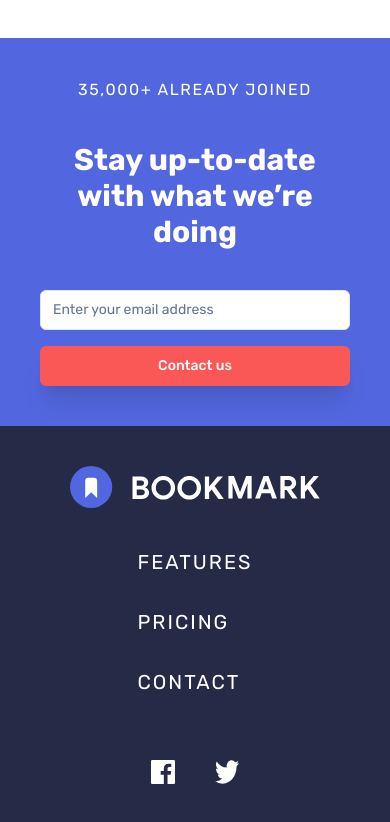
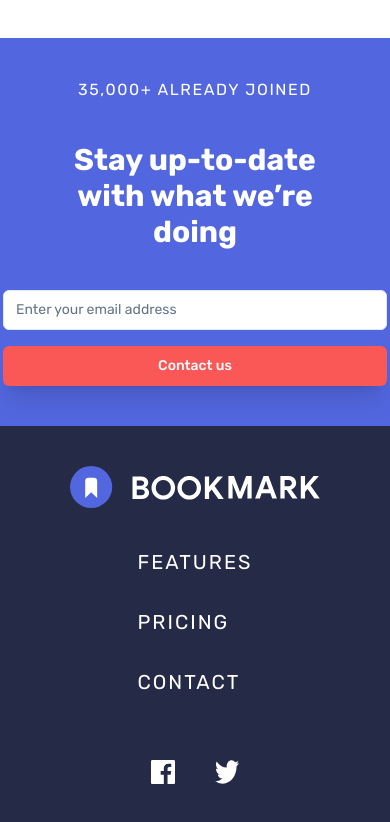
Before and after one commit to thiagomartns/bookmark-landing-page, a Next.js app: page / in a window 390 px wide. Shown: the part 3849-4671 px from the top of the page. Built offline with nearby package versions, Linux system fonts and the light colour scheme.

Commit message:
Fix: call to action form alignment

```diff
--- a/src/app/layout.tsx
+++ b/src/app/layout.tsx
@@ -5,7 +5,7 @@ import "./globals.css";
 const rubik = Rubik({ subsets: ["latin"] });
 
 export const metadata: Metadata = {
-  title: "Create Next App",
+  title: "Bookmark Landing Page",
   description: "Generated by create next app",
 };
 
--- a/src/components/call-to-action/index.tsx
+++ b/src/components/call-to-action/index.tsx
@@ -36,7 +36,7 @@ export const CallToAction = () => {
         <Form {...form}>
           <form
             onSubmit={form.handleSubmit(onSubmit)}
-            className="flex flex-col items-center gap-4 w-full md:w-72 lg:w-96 lg:flex-row lg:justify-center"
+            className="flex flex-col gap-4 lg:flex-row lg:justify-center"
           >
             <FormField
               control={form.control}
@@ -45,7 +45,7 @@ export const CallToAction = () => {
                 <FormItem className="w-full">
                   <FormControl>
                     <Input
-                      className="text-very-dark-blue m-auto lg:w-96"
+                      className="text-very-dark-blue m-auto w-96"
                       placeholder="Enter your email address"
                       {...field}
                     />
```
